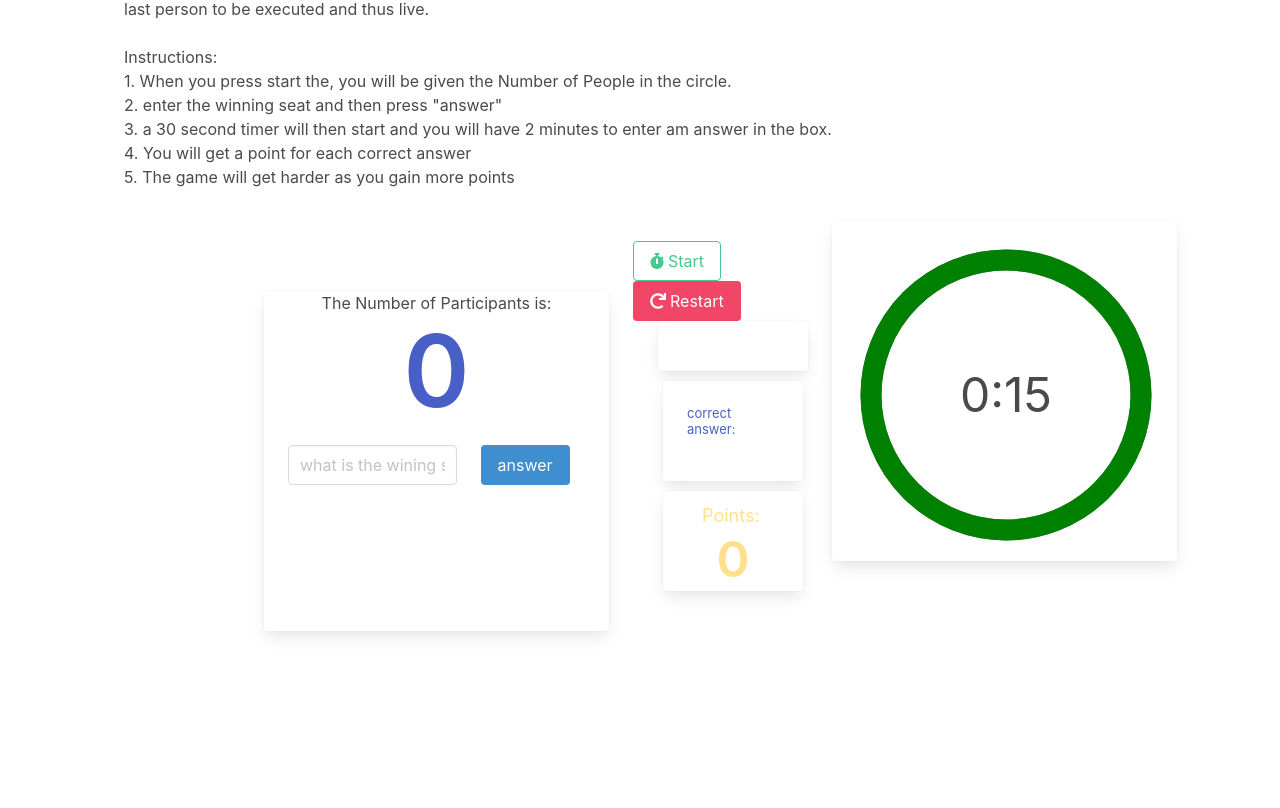
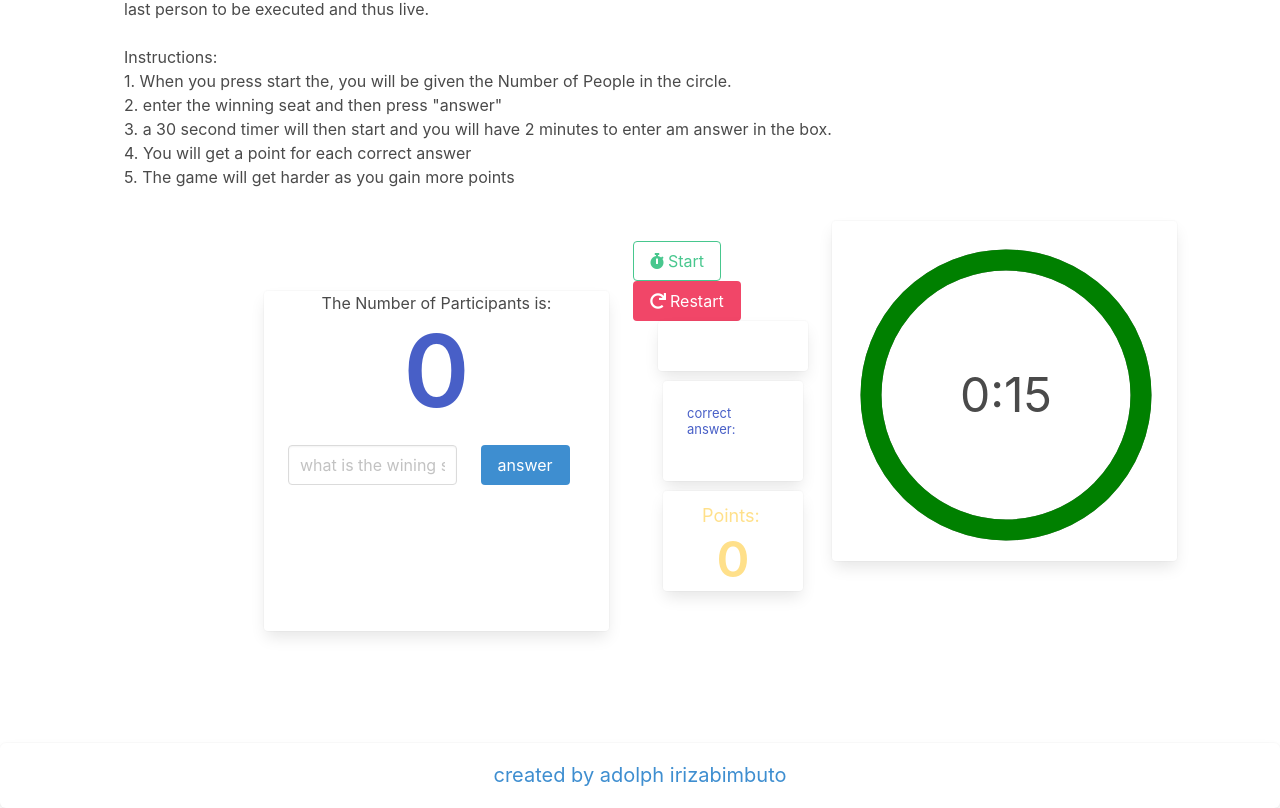
Before and after one commit to adolph-irizabimbuto/azulazen.github.io, a plain HTML site: page josephusGame/index.html in a window 1280 px wide. Shown: the part 768-1576 px from the top of the page. Before the commit the page ends 1511 px from the top, so only its background shows below. Drawn offline with nearby package versions, Linux system fonts and the light colour scheme.

Commit message:
Update index.html

```diff
--- a/josephusGame/index.html
+++ b/josephusGame/index.html
@@ -247,4 +247,10 @@
 
 </body>
 
+<footer>
+    <div class="box">
+        <h1 class="subtitle has-text-info" style = "text-align: center">created by adolph irizabimbuto</h1>
+    </div>
+</footer>
+
 </html>
```
